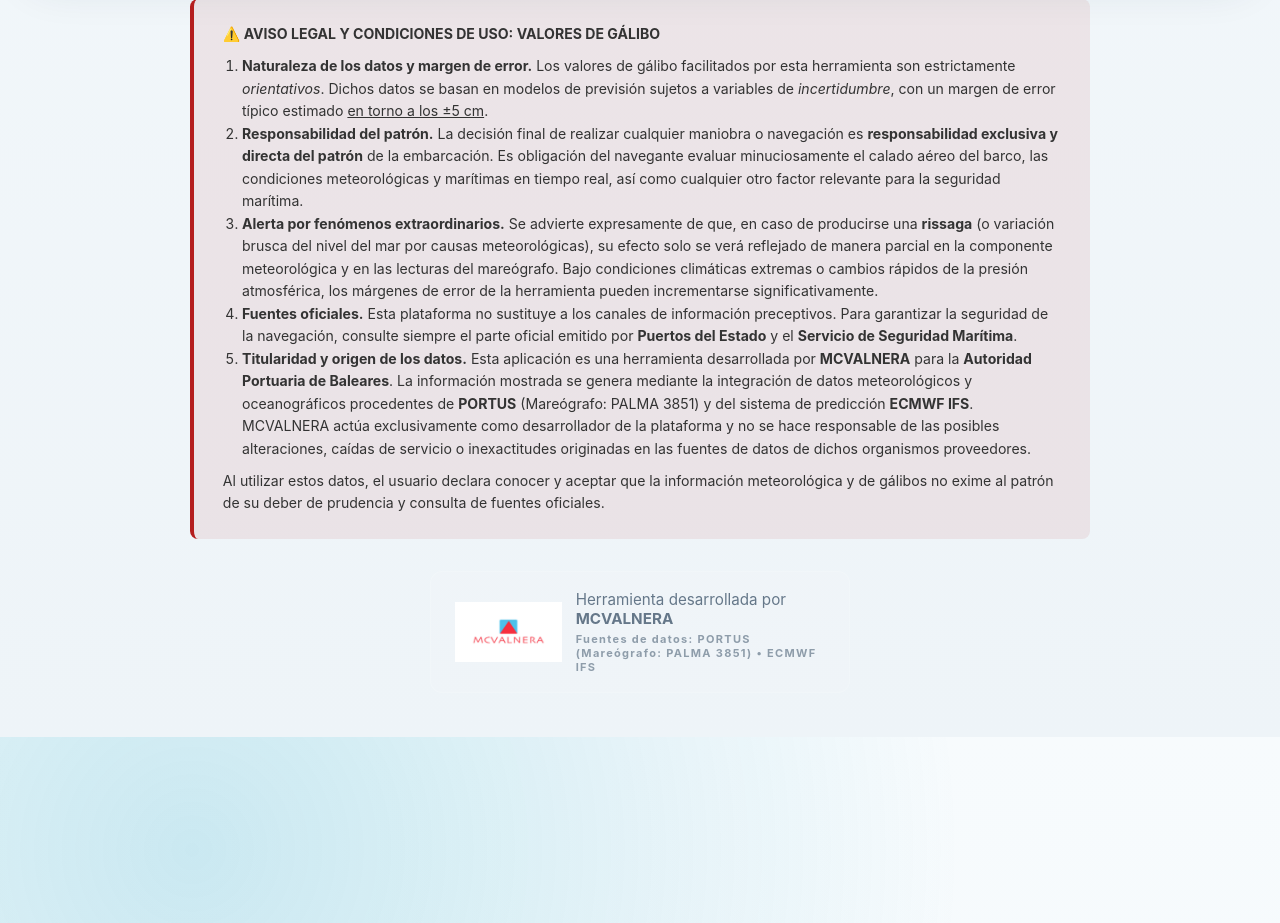
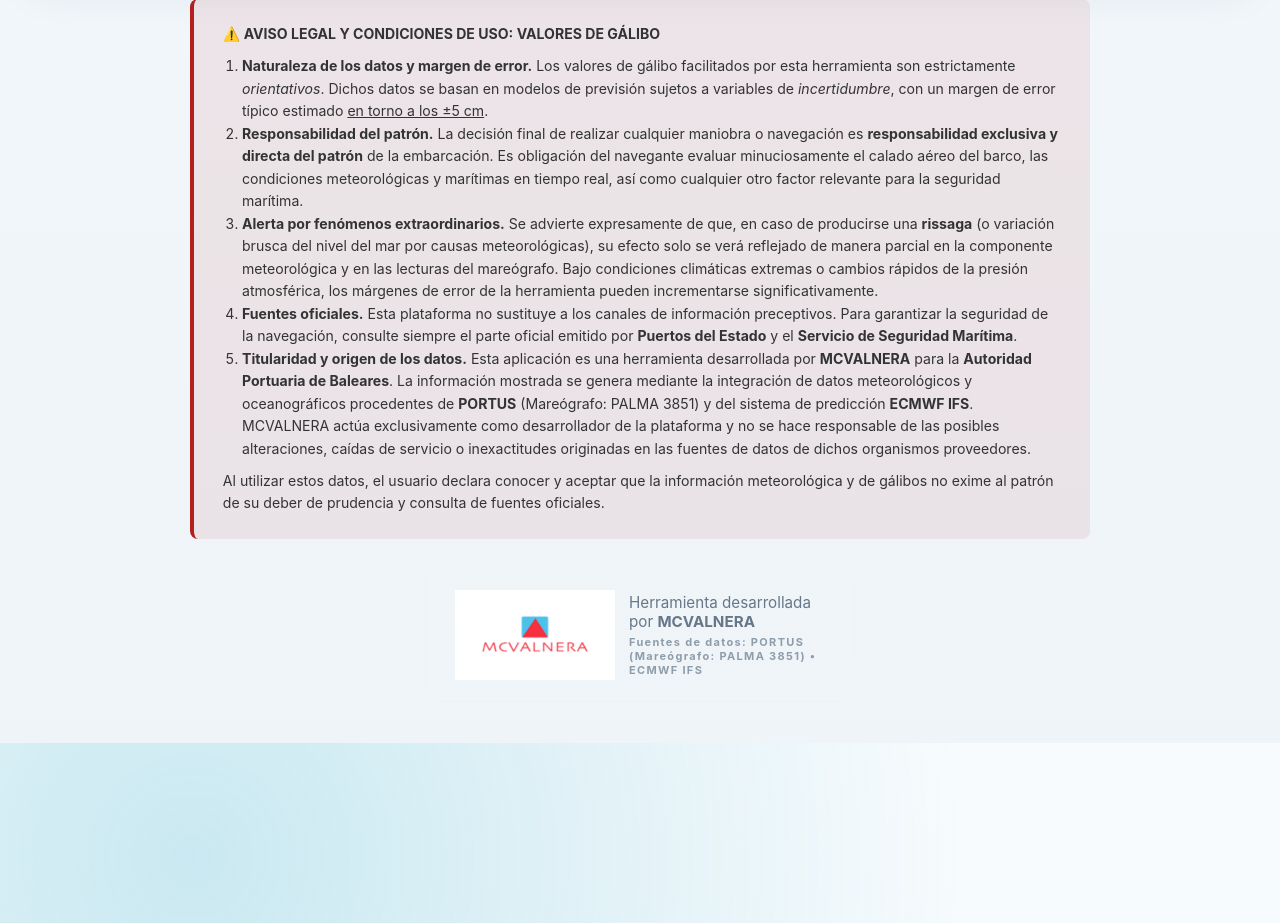
Before and after one commit to PaulaTower/Galibo_CanBarbara_v2, a Flask app: page / in a window 1280 px wide. Shown: the part 1519-2442 px from the top of the page. Run offline with Flask 3, Linux system fonts and the light colour scheme.

Commit message:
Update index.html

```diff
--- a/templates/index.html
+++ b/templates/index.html
@@ -181,7 +181,7 @@
       </p>
     </footer>
       <div class="mcvalnera-credit">
-      <img src="/static/mcvalnera.jpg" alt="MCVALNERA" style="height:60px; width:auto;">
+      <img src="/static/mcvalnera.jpg" alt="MCVALNERA" style="height:90px; width:auto;">
       <div style="display:flex; flex-direction:column; align-items:center; gap:4px;">
         <span>Herramienta desarrollada por <strong>MCVALNERA</strong></span>
         <p style="margin:0; font-size:11px; letter-spacing:.12em; font-weight:700; opacity:.7;"> Fuentes de datos: PORTUS (Mareógrafo: PALMA 3851) •  ECMWF IFS</p>
```
